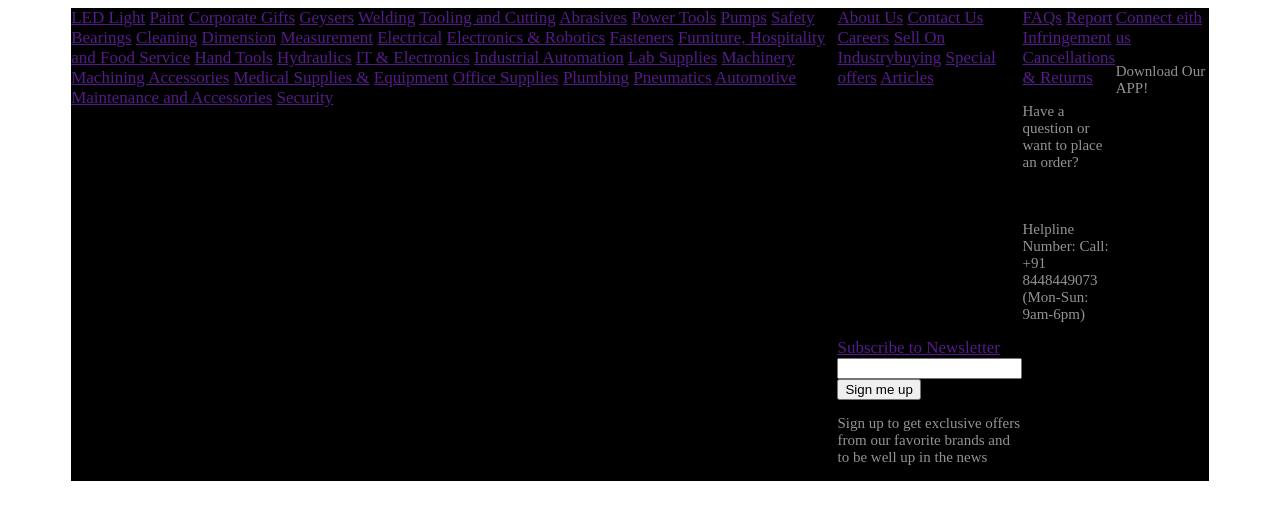
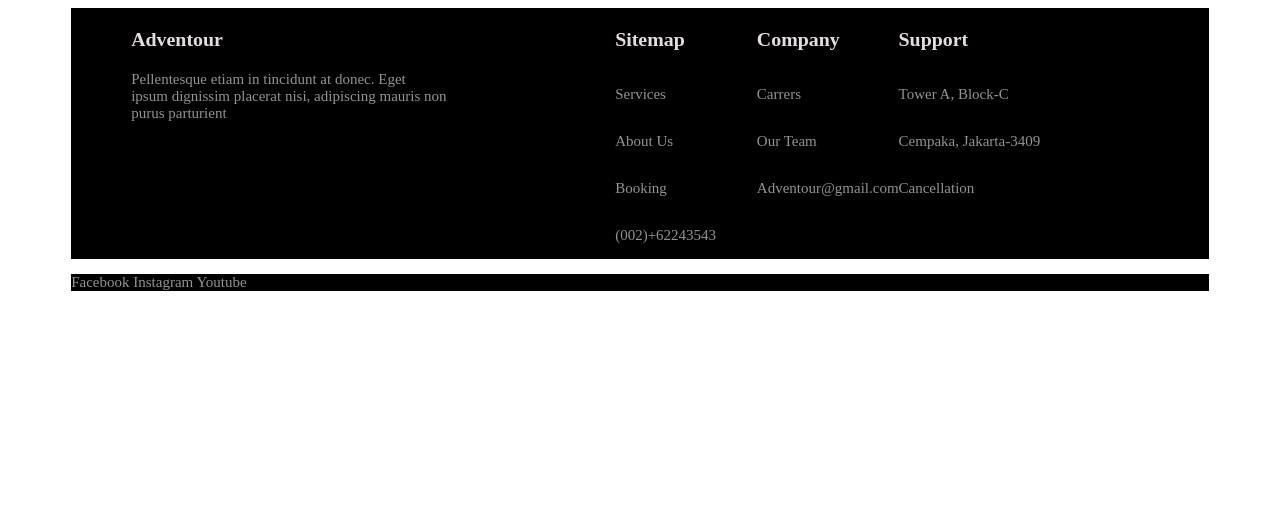
Before and after one commit to rishilpatel157/unwavering-reward-5755, a website: page footer.html in a window 1280 px wide. Drawn offline with Linux system fonts and the light colour scheme.

Commit message:
Update footer.html

```diff
--- a/footer.html
+++ b/footer.html
@@ -1,85 +1,43 @@
 <!DOCTYPE html>
 <html lang="en">
+
 <head>
     <meta charset="UTF-8">
     <meta http-equiv="X-UA-Compatible" content="IE=edge">
     <meta name="viewport" content="width=device-width, initial-scale=1.0">
-    <title>Document</title>
-    <link rel="stylesheet" href="./styles/footer.css" />
+    <title>footer</title>
+    <link rel="stylesheet" href="./styles/footer.css">
 </head>
+
 <body>
     <div id="footer">
-        <div id="footer1">
-            <a href="">LED Light</a>
-            <a href="">Paint</a>
-            <a href="">Corporate Gifts</a>
-            <a href="">Geysers</a>
-            <a href="">Welding</a>
-            <a href="">Tooling and Cutting</a>
-            <a href="">Abrasives</a>
-            <a href="">Power Tools</a>
-            <a href="">Pumps</a>
-            <a href="">Safety</a>
-            <a href="">Bearings</a>
-            <a href="">Cleaning</a>
-            <a href="">Dimension</a>
-            <a href="">Measurement</a>
-            <a href="">Electrical</a>
-            <a href="">Electronics & Robotics</a>
-            <a href="">Fasteners</a>
-            <a href="">Furniture, Hospitality and Food Service</a>
-            <a href="">Hand Tools</a>
-            <a href="">Hydraulics</a>
-            <a href="">IT & Electronics</a>
-            <a href="">Industrial Automation</a>
-            <a href="">Lab Supplies</a>
-            <a href="">Machinery</a>
-            <a href="">Machining Accessories</a>
-            <a href="">Medical Supplies &</a>
-            <a href="">Equipment</a>
-            <a href="">Office Supplies</a>
-            <a href="">Plumbing</a>
-            <a href="">Pneumatics</a>
-            <a href="">Automotive Maintenance and Accessories</a>
-            <a href="">Security</a>
-        </div>
-        <div id="footer2">
-            <div id="foo">
-                <a href="" class="foo1">About Us</a>
-                <a href="" class="foo1">Contact Us</a>
-                <a href="" class="foo1">Careers</a>
-                <a href="" class="foo1">Sell On Industrybuying</a>
-                <a href="" class="foo1">Special offers</a>
-                <a href="" class="foo1">Articles</a>
-            </div>
-            <div>
-                <a href="">FAQs</a>
-                <a href="">Report Infringement</a>
-                <a href="">Cancellations & Returns</a>
-                <p>Have a question or want to place an order?</p>
-                <img src="" alt="">
-                <p>Helpline Number: Call:
-                    +91 8448449073
-                    (Mon-Sun: 9am-6pm)</p>
-            </div>
-            <div>
-                <a href="">Connect eith us</a>
-                <img src="" alt="">
-                <p>Download Our APP!</p>
-                <img src="" alt="">
-            </div>
-            <div>
-                <a href="">Subscribe to Newsletter</a>
-                <div id="inp">
-                <input type="text">
-                <button>Sign me up</button>
-                </div>
-                <p>Sign up to get exclusive offers from our favorite brands and to be well up in the news</p>
-            </div>
-        </div>
-
+    <div  id="footer1">
+        <h3 id="h1">Adventour</h3>
+        <p id="p1">
+            Pellentesque etiam in tincidunt at donec. Eget <br> ipsum dignissim placerat nisi, adipiscing mauris non <br> purus
+            parturient
+        </p>
+    </div>
+    <div id="footer2">
+        <h3>Sitemap</h3>
+        <h3>Company</h3>
+        <h3>Support</h3>
+        <p>Services</p>
+        <p>Carrers</p>
+        <p>Tower A, Block-C</p>
+        <p>About Us</p>
+        <p>Our Team</p>
+        <p>Cempaka, Jakarta-3409</p>
+        <p>Booking</p>
+        <p>Adventour@gmail.com</p>
+        <p>Cancellation</p>
+        <p>(002)+62243543</p>
 
     </div>
+</div>
+<div id="last">
+    <p>Facebook Instagram Youtube</p>
+</div>
+</body>
 
-</body>
 </html>
```
